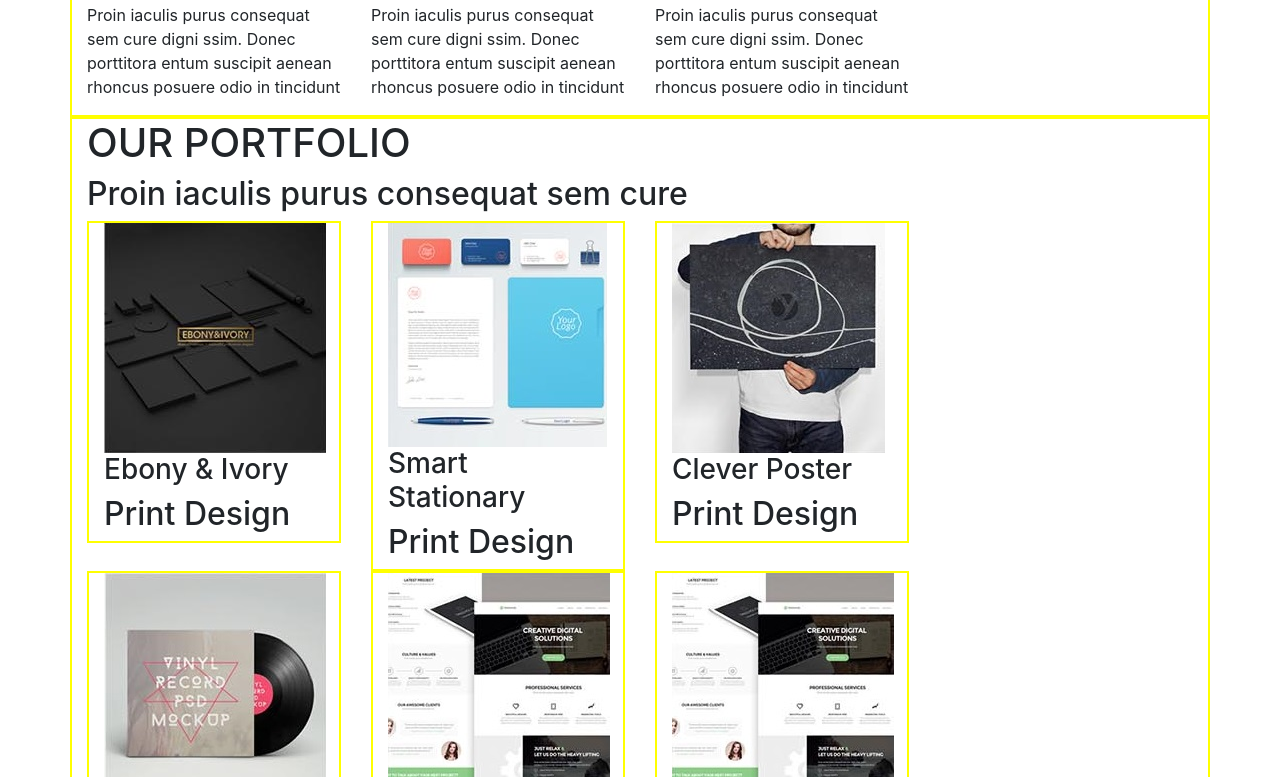
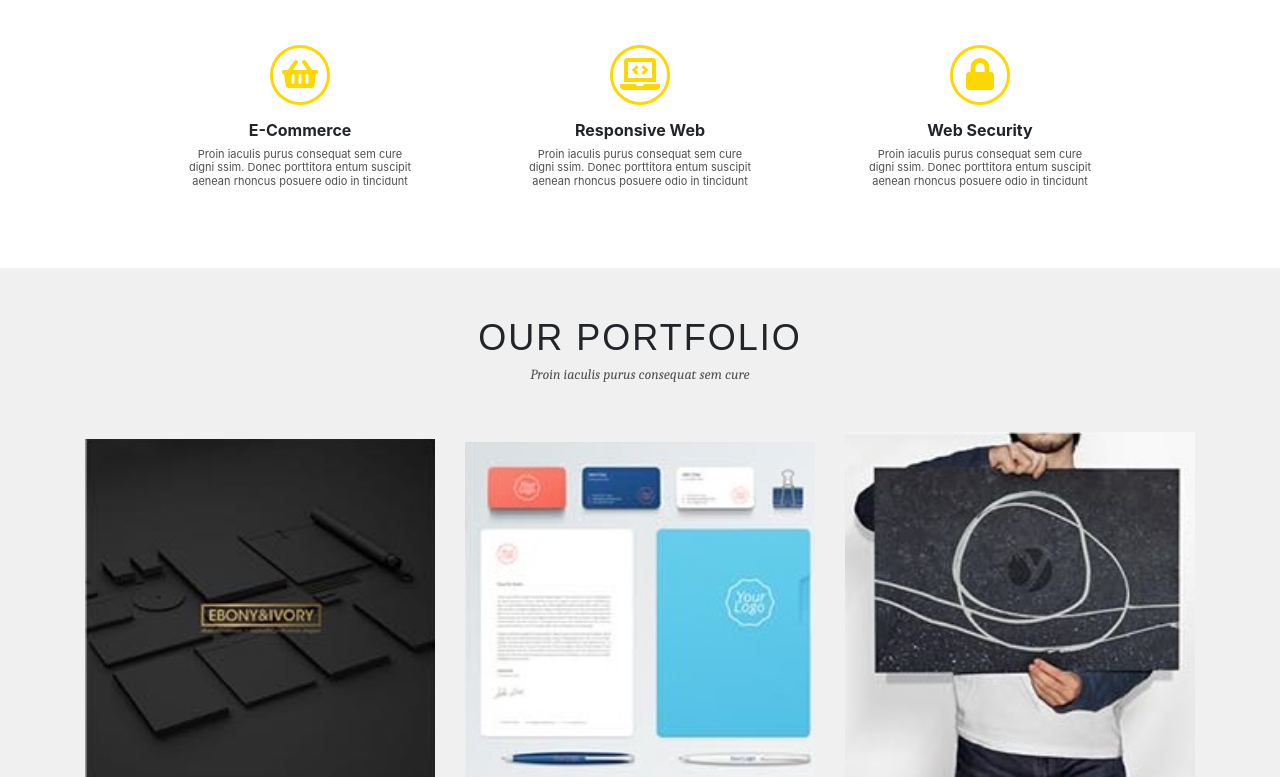
Before and after one commit to olejos777/project-task-runner, a website: page index.html in a window 1280 px wide. Shown: the part 671-1448 px from the top of the page. Drawn offline with nearby package versions, Linux system fonts and the light colour scheme; a web font is replaced by a local one.

Commit message:
add styles to services and portfolio

```diff
--- a/index.html
+++ b/index.html
@@ -51,12 +51,14 @@
     <section class="services">
       <div class="container">
         <div class="services-header">
-          <h1 class="services-title">SERVICES</h1>
-          <h2 class="subtitle">Proin iaculis purus consequat sem cure</h2>
+          <h1 class="section-title">SERVICES</h1>
+          <h2 class="section-subtitle">Proin iaculis purus consequat sem cure</h2>
         </div>
-        <div class="row">
+        <div class="row services-cards">
           <div class="col-lg-3">
-            <i class="fas fa-shopping-basket"></i>
+            <div class="font-border">
+              <a href="#"><i class="fas fa-shopping-basket"></i></a>
+            </div>
             <h3 class="service-name">E-Commerce</h3>
             <p class="service-description">Proin iaculis purus consequat sem cure
               digni ssim. Donec porttitora entum suscipit aenean rhoncus posuere
@@ -64,7 +66,9 @@
             </p>
           </div>
           <div class="col-lg-3">
-            <i class="fas fa-laptop-code"></i>
+            <div class="font-border">
+              <a href="#"><i class="fas fa-laptop-code"></i></a>
+            </div>
             <h3 class="service-name">Responsive Web</h3>
             <p class="service-description">Proin iaculis purus consequat sem cure
               digni ssim. Donec porttitora entum suscipit aenean rhoncus posuere
@@ -72,7 +76,9 @@
             </p>
           </div>
           <div class="col-lg-3">
-            <i class="fas fa-lock"></i>
+            <div class="font-border">
+              <a href="#"><i class="fas fa-lock"></i></a>
+            </div>
             <h3 class="service-name">Web Security</h3>
             <p class="service-description">Proin iaculis purus consequat sem cure
               digni ssim. Donec porttitora entum suscipit aenean rhoncus posuere
@@ -85,25 +91,25 @@
     <section class="portfolio">
       <div class="container">
         <div class="portfolio-header">
-            <h1 class="portfolio-title">OUR PORTFOLIO</h1>
-            <h2 class="subtitle">Proin iaculis purus consequat sem cure</h2>
+            <h1 class="section-title">OUR PORTFOLIO</h1>
+            <h2 class="section-subtitle">Proin iaculis purus consequat sem cure</h2>
         </div>
-          <div class="row">
-            <div class="col-lg-3">
+        <div class="row portfolio-cards">
+            <div class="col-lg-4 portfolio-card">
               <div class="container">
                 <img src="images/Ebony_ivory.jpg" alt="portfolio1" title="Ebony_ivory">
                 <h3 class="portfolio-name">Ebony & Ivory</h3>
                 <h2 class="subtitle">Print Design</h2>
               </div>
             </div>
-            <div class="col-lg-3">
+            <div class="col-lg-4 portfolio-card">
               <div class="container">
                 <img src="images/Smart_Stationary.jpg" alt="portfolio2" title="Smart_Stationary">
                 <h3 class="portfolio-name">Smart Stationary</h3>
                 <h2 class="subtitle">Print Design</h2>
               </div>
             </div>
-            <div class="col-lg-3">
+            <div class="col-lg-4 portfolio-card">
               <div class="container">
                 <img src="images/Clever_Poster.jpg" alt="portfolio3" title="Clever_Poster">
                 <h3 class="portfolio-name">Clever Poster</h3>
@@ -111,24 +117,24 @@
               </div>
             </div>
         </div>
-          <div class="row">
-            <div class="col-lg-3">
+        <div class="row portfolio-cards">
+          <div class="col-lg-4 portfolio-card">
             <div class="container">
               <img src="images/Vinyl_record.jpg" alt="portfolio4" title="Vinyl_record">
               <h3 class="portfolio-name">Vinyl Record</h3>
               <h2 class="subtitle">Print Design</h2>
             </div>
           </div>
-            <div class="col-lg-3">
+          <div class="col-lg-4 portfolio-card">
             <div class="container">
               <img src="images/Treehouse_template.jpg" alt="portfolio5" title="Treehouse_template">
               <h3 class="portfolio-name">Treehouse Template</h3>
               <h2 class="subtitle">Print Design</h2>
             </div>
           </div>
-            <div class="col-lg-3">
+          <div class="col-lg-4 portfolio-card">
             <div class="container">
-                <img src="images/Treehouse_template.jpg" alt="portfolio6" title="Treehouse_template">
+              <img src="images/Burned_logo.jpg" alt="portfolio6" title="Burned_logo">
               <h3 class="portfolio-name">Burned Logo</h3>
               <h2 class="subtitle">Print Design</h2>
             </div>
@@ -142,7 +148,7 @@
           <div class="col-lg-3">
             <p class="footer-text">© Copywrite 2014 FreebiesXpress.com</p>
           </div>
-            <div class="col-lg-3">
+          <div class="col-lg-3 foote-icon">
             <i class="fab fa-twitter"></i>
             <i class="fab fa-facebook-f"></i>
             <i class="fab fa-pinterest"></i>
--- a/sass/style.scss
+++ b/sass/style.scss
@@ -26,7 +26,25 @@ $font-logo: 'Dancing Script';
   cursor: pointer;
 }
 
+.section-title {
+  margin: auto auto 8px auto;
+  font-family: $font-header;
+  font-size: 36px;
+  letter-spacing: 2px;
+}
+.section-subtitle {
+  font-family: $font-text;
+  font-size: 14px;
+  font-style: italic;
+  color: rgb(80, 79, 79);
+}
+
 /* Home */
+
+.home {
+  padding: 0 0 48px 0;
+  border: red solid 2px;
+}
 
 .background-image {
   background-image: url(/images/Background_Image.jpg);
@@ -39,7 +57,6 @@ $font-logo: 'Dancing Script';
   font-size: 26px;
   margin: 20px auto 20px 150px;
   color: yellow;
-  border: orange solid 2px;
 }
 
 .menu {
@@ -78,26 +95,99 @@ $font-logo: 'Dancing Script';
   }
 }
 
-.home {
-  border: red solid 2px;
+/* Services*/
+
+.services {
+  padding: 48px 0 48px 0;
+  .services-header {
+    padding: 0 0 40px 0;
+    display: flex;
+    flex-direction: column;
+    align-items: center;
+    justify-items: center;
+  }
+  .services-cards {
+    padding: 0 60px 0 60px;
+    display: flex;
+    align-content: center;
+    justify-content: center;
+    div {
+      display: flex;
+      flex-direction: column;
+      align-items: center;
+      justify-items: center;
+      margin: auto auto 16px auto;
+      .font-border {
+        text-decoration: none;
+        width: 60px;
+        height: 60px;
+        border-radius: 50%;
+        border: solid 3px gold;
+        display: flex;
+        justify-content: center;
+        align-content: center;
+        i {
+          color: gold;
+          font-size: 32px;
+        }
+      }
+      .service-name {
+        font-size: 16px;
+        font-weight: 700;
+      }
+      .service-description {
+        font-size: 11px;
+        color: rgb(80, 79, 79);
+        line-height: 1.2;
+        text-align: center;
+      }
+    }
+  }
 }
 
-  .header{
-    border: green solid 2px;
+/* Portfolio */
+
+.portfolio {
+  padding: 48px 0 48px 0;
+  background-color: rgb(240, 240, 240);
 }
 
-  .inner-home{
-    border: black solid 2px;
+.portfolio-header {
+  padding: 0 0 40px 0;
+  display: flex;
+  flex-direction: column;
+  align-items: center;
+  justify-items: center;
 }
 
-  .menu {
-    border: blue solid 2px;
+.portfolio-cards {
+  padding: 0 0 40px 0;
+  display: flex;
+  align-items: center;
+  justify-items: center;
+  .portfolio-card .container {
+    background: white;
+    display: flex;
+    flex-direction: column;
+    align-items: center;
+    justify-items: center;
+    img {
+      width: 350px;
+      margin: 0 0 10px 0;
+    }
+  }
 }
 
-  .logo {
-    border: orange solid 2px;
+.portfolio-name {
+  font-size: 16px;
+  font-weight: 700;
+  margin: 0;
 }
 
-  .container {
-    border: yellow solid 2px;
+.subtitle{
+  font-size: 11px;
+  color: rgb(80, 79, 79);
+  line-height: 1.2;
+  text-align: center;
+  margin: 3;
 }
```
Also changed, not shown: css/style.css, 1 other file. Lines whose indentation alone changed are shown as unchanged.
